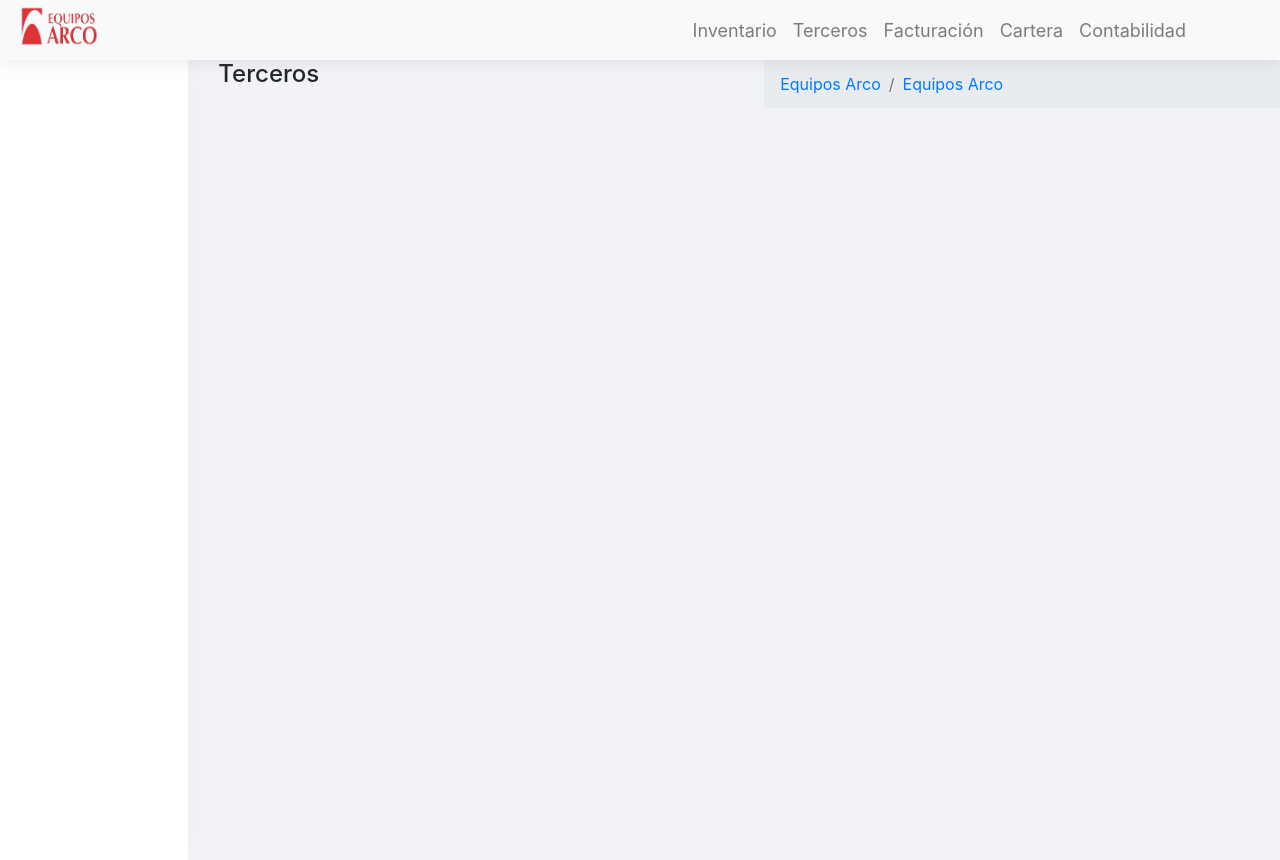
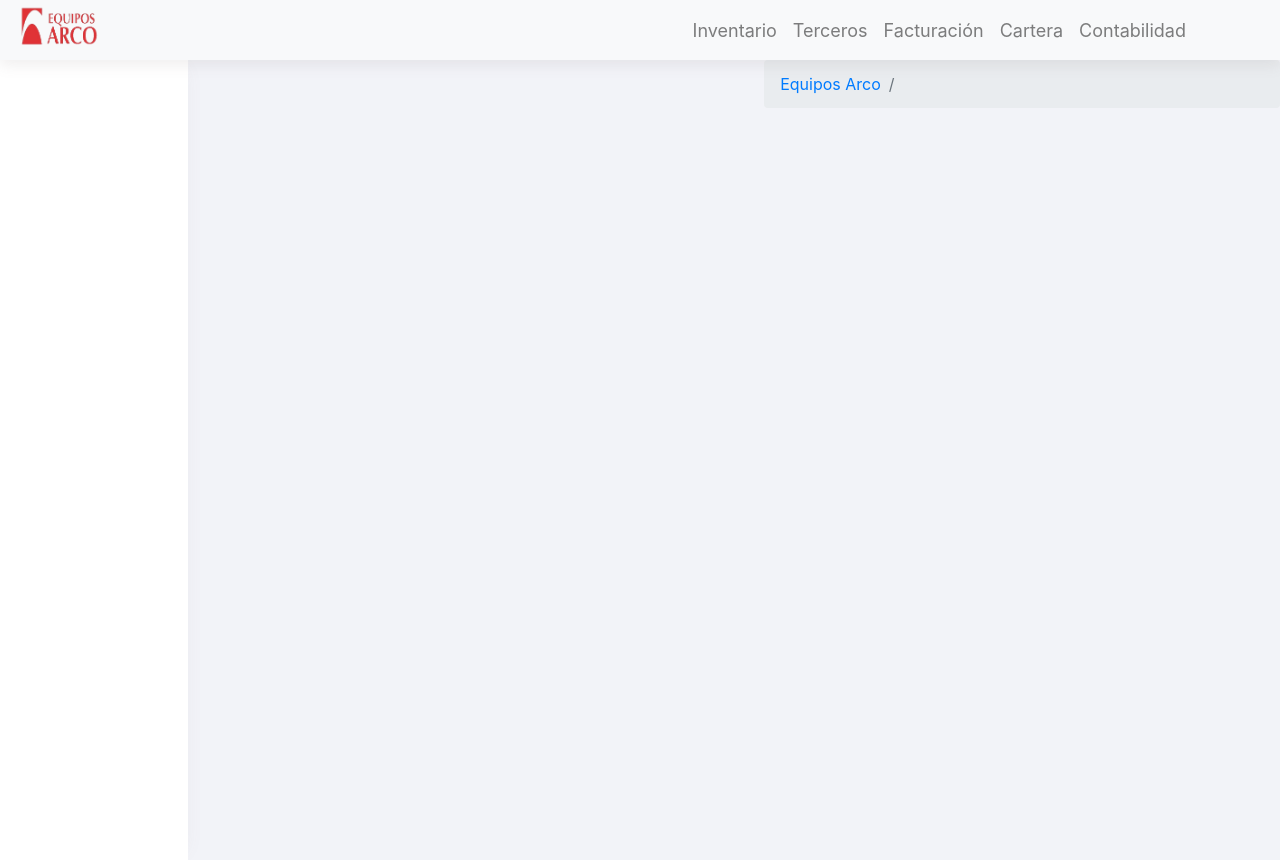
Before and after one commit to ar-corinaldi/EquiposARCO, a React (Create React App) app in the folder front/: page / in a window 1280 px wide. Built offline with nearby package versions, Linux system fonts and the light colour scheme.

Commit message:
Title cambio en breadcrumb

```diff
--- a/front/src/App.js
+++ b/front/src/App.js
@@ -28,12 +28,7 @@ function App() {
           </Col>
           <Col id="content-column">
             <Row>
-              <Col>
-                <h4 className="page-title">Terceros</h4>
-              </Col>
-              <Col>
-                <Breadcrumb />
-              </Col>
+              <Breadcrumb />
             </Row>
             <Row>
               <Switch>
--- a/front/src/components/Breadcrumb.js
+++ b/front/src/components/Breadcrumb.js
@@ -1,16 +1,22 @@
 import React from "react";
 import Breadcrumb from "react-bootstrap/Breadcrumb";
+import Col from "react-bootstrap/Col";
 import { useLocation, Link } from "react-router-dom";
 
 function BreadcrumbComponent(props) {
   const location = useLocation();
   let partes = location.pathname.split(new RegExp("/"));
   let prevParte = "";
-  partes = partes.map((parte) => ({
-    ruta: parte === "" ? "Equipos Arco" : parte,
+  partes = partes.map((parte, index) => ({
+    ruta: parte === "" && index === 0 ? "Equipos Arco" : parte,
     url: `${prevParte}/${parte}`,
   }));
   return (
+    <React.Fragment>
+      <Col>
+        <h4 className="page-title">{partes && partes[1].ruta}</h4>
+      </Col>
+      <Col>
         <Breadcrumb>
           {partes.length > 0 &&
             partes.map((parte) => (
@@ -19,6 +25,8 @@ function BreadcrumbComponent(props) {
               </li>
             ))}
         </Breadcrumb>
+      </Col>
+    </React.Fragment>
   );
 }
 
--- a/front/src/components/Equipo/Equipo.js
+++ b/front/src/components/Equipo/Equipo.js
@@ -5,7 +5,7 @@ import Row from "react-bootstrap/Row";
 import Col from "react-bootstrap/Col";
 import Container from "react-bootstrap/Container";
 import Pagination from "../Pagination";
-function Equipo(props) {
+function Equipo() {
   const [equipos, setEquipos] = useState([]);
   const [filterText, setFilterText] = useState("");
   const [currentPage, setCurrentPage] = new useState(1);
```
Lines whose indentation alone changed are shown as unchanged.
